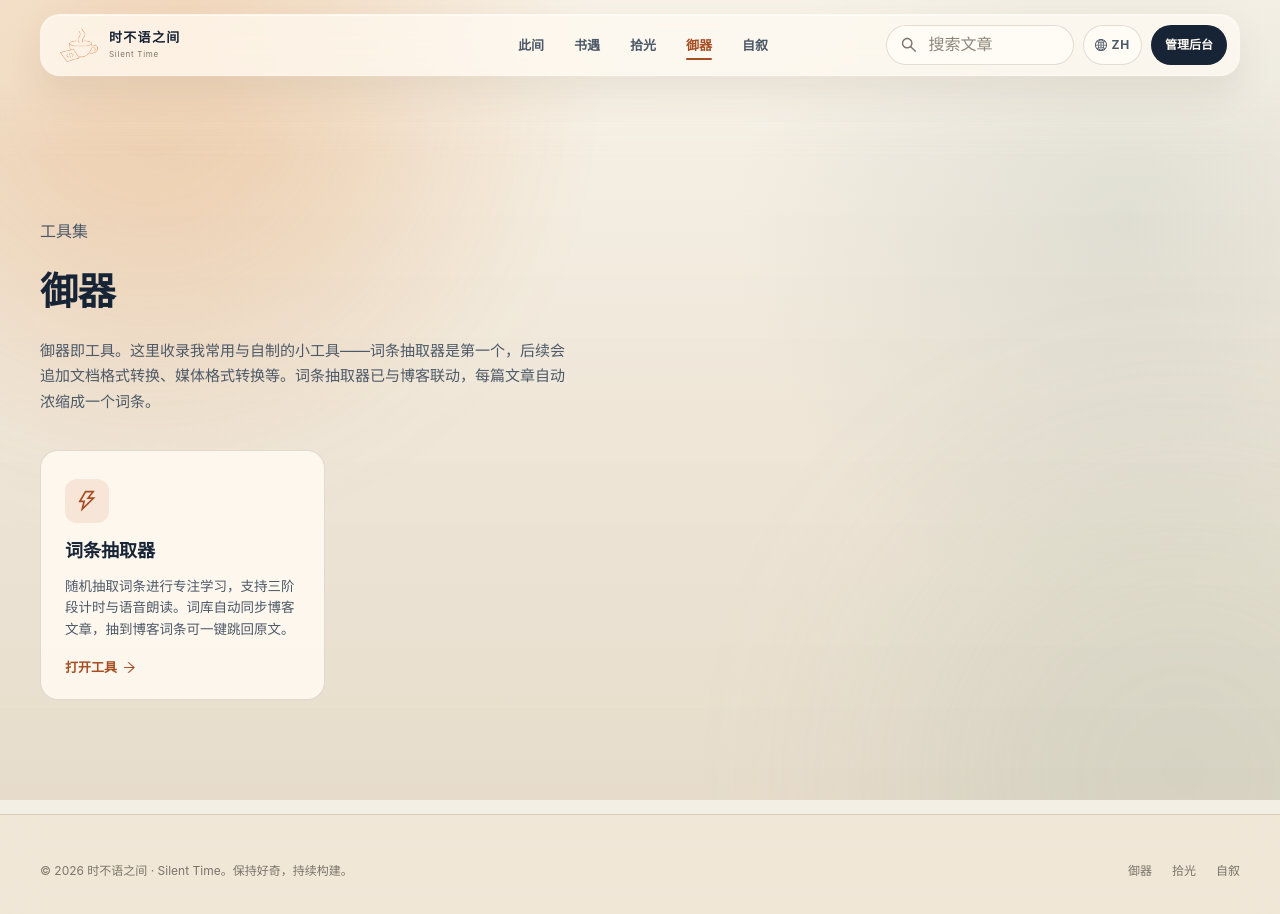
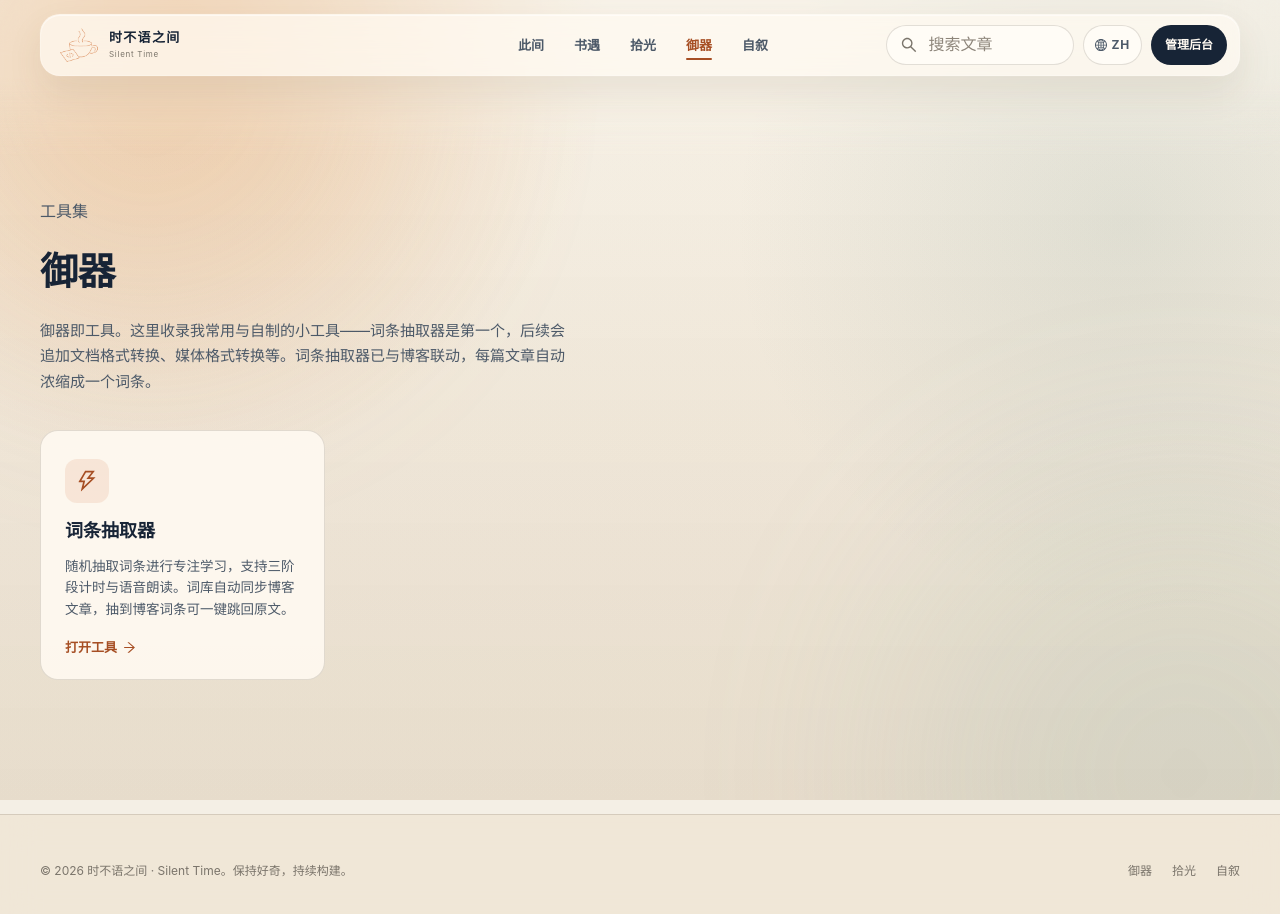
Before and after one commit to Kylinlixd/myblog-admin, a Vue app: page /blog/tools in a window 1280 px wide. Shown: the top 914 px of the page. Built offline with nearby package versions, Linux system fonts and the light colour scheme.

Commit message:
style(blog): 缩减御器页标题与导航栏间距

```diff
--- a/src/views/blog/BlogTools.vue
+++ b/src/views/blog/BlogTools.vue
@@ -120,8 +120,8 @@ watch(openedTool, (tool) => {
 <style scoped>
 .tools-page { padding-bottom: 60px; }
 
-.tools-hero { padding: 28px 0 36px; }
-.tools-hero h1 { font-size: 38px; font-weight: 750; letter-spacing: -0.01em; margin: 14px 0 16px; color: var(--blog-text); }
+.tools-hero { padding: 8px 0 36px; }
+.tools-hero h1 { font-size: 38px; font-weight: 750; letter-spacing: -0.01em; margin: 10px 0 16px; color: var(--blog-text); }
 .tools-hero .hero-intro { font-size: 15px; line-height: 1.7; color: var(--blog-text-soft); max-width: 56ch; margin: 0; }
 
 /* ---------- 工具卡片墙 ---------- */
```
